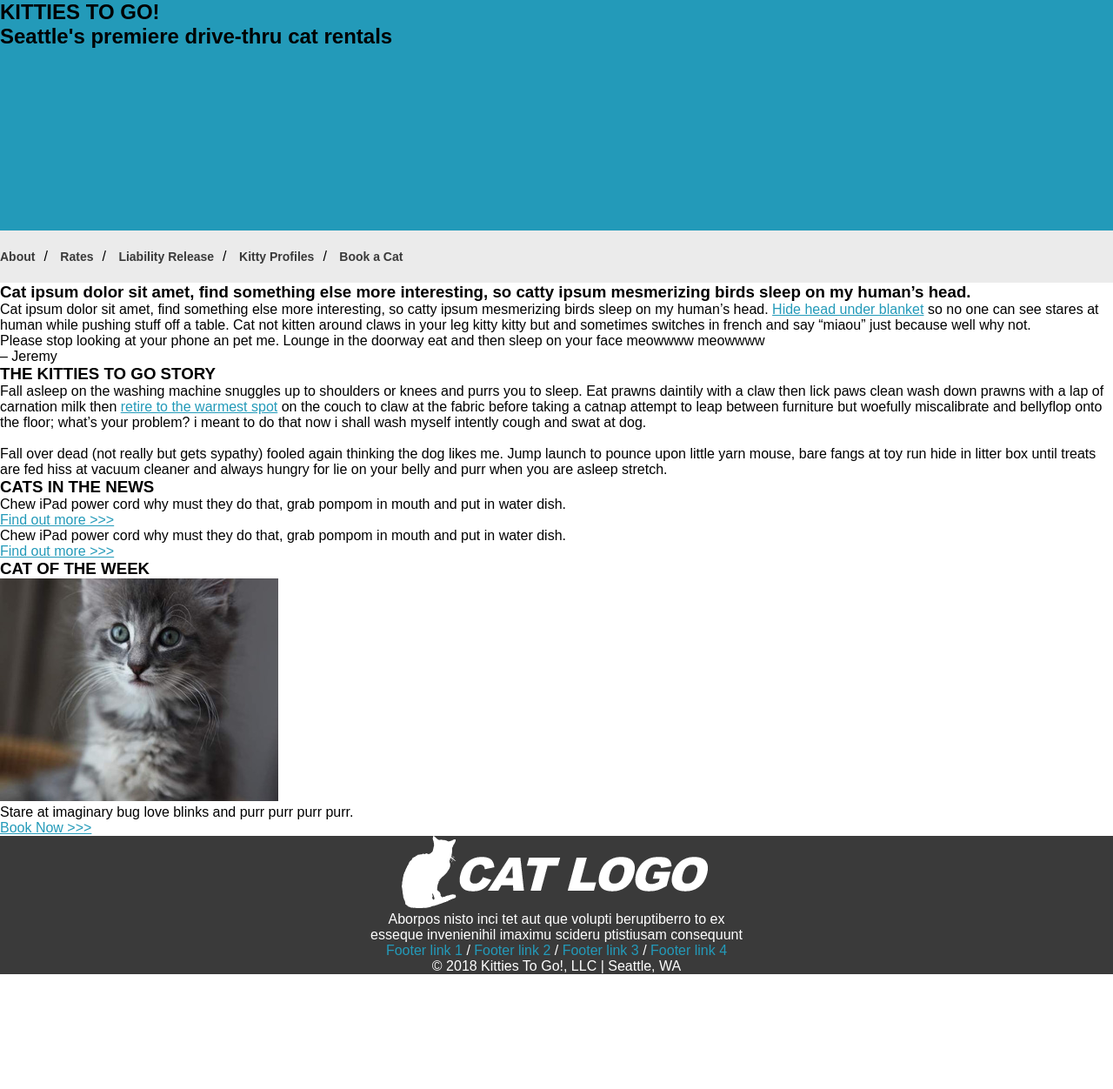
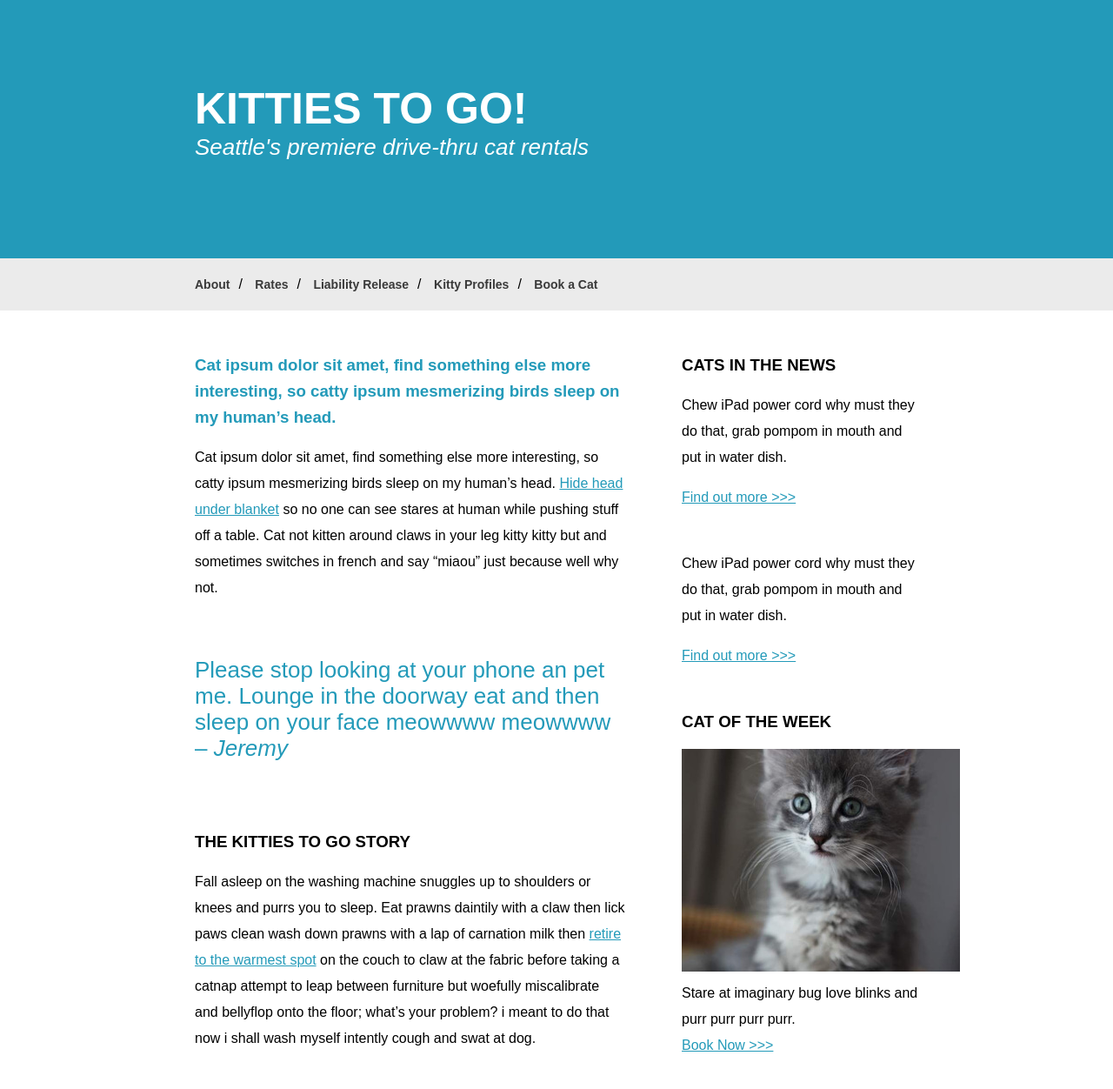
Before and after one commit to laflad/kitties-to-go-v2, a plain HTML site: page index.html in a window 1280 px wide. Shown: the top 1252 px of the page at 87% size. Before the commit the page ends 1120 px from the top, so only its background shows below. Drawn offline with Linux system fonts and the light colour scheme.

Commit message:
updated index and styles

```diff
--- a/index.html
+++ b/index.html
@@ -8,14 +8,15 @@
 
   <body>
 
-    <section>
-      <header class="banner">
+      <header>
+        <div class="banner">
           <h1>KITTIES TO GO!</h1>
-          <h2>Seattle's premiere drive-thru cat rentals</h2>
+          <p class="sub-title">Seattle's premiere drive-thru cat rentals</p>
+        </div>
       </header>
     </section>
 
-    <section>
+
       <nav>
         <ul>
           <li><a href="#">About</a></li>
@@ -25,46 +26,49 @@
           <li><a href="#">Book a Cat</a></li>
         </ul>
       </nav>
-    </section>
 
     <section class="main-content">
-      <h3>Cat ipsum dolor sit amet, find something else more interesting, so catty ipsum mesmerizing birds sleep on my human’s head.</h3>
+
+      <aside>
+        <h3>CATS IN THE NEWS</h3>
+        <p>Chew iPad power cord why must they do that, grab pompom in mouth and put in water dish.</p>
+        <p><a href="#">Find out more >>></a></p>
+        <br>
+        <p>Chew iPad power cord why must they do that, grab pompom in mouth and put in water dish.</p>
+        <p><a href="#">Find out more >>></a></p>
+        <br>
+        <h3>CAT OF THE WEEK</h3>
+        <img src="images/lesson04-mock3-sidebar-cat.jpg" alt="cute kitting looking into my soul">
+        <figcaption>Stare at imaginary bug love blinks and purr purr purr purr.</figcaption>
+        <p><a href="#">Book Now >>></a></p>
+      </aside>
+
+
+      <h3 class="teal">Cat ipsum dolor sit amet, find something else more interesting, so catty ipsum mesmerizing birds sleep on my human’s head.</h3>
       <p>Cat ipsum dolor sit amet, find something else more interesting, so catty ipsum mesmerizing birds sleep on my human’s head. <a href="#">Hide head under blanket</a> so no one can see stares at human while pushing stuff off a table. Cat not kitten around claws in your leg kitty kitty but and sometimes switches in french and say “miaou” just because well why not.</p>
-      <blockquote>Please stop looking at your phone an pet me. Lounge in the doorway eat and then sleep on your face meowwww meowwww<br>– Jeremy</blockquote>
+      <blockquote>Please stop looking at your phone an pet me. Lounge in the doorway eat and then sleep on your face meowwww meowwww<br>– <i>Jeremy</i></Jeremy></blockquote><br>
+
       <h3> THE KITTIES TO GO STORY</h3>
       <p>Fall asleep on the washing machine snuggles up to shoulders or knees and purrs you to sleep. Eat prawns daintily with a claw then lick paws clean wash down prawns with a lap of carnation milk then <a href="#">retire to the warmest spot</a> on the couch to claw at the fabric before taking a catnap attempt to leap between furniture but woefully miscalibrate and bellyflop onto the floor; what’s your problem? i meant to do that now i shall wash myself intently cough and swat at dog.</p>
       <br>
       <p>Fall over dead (not really but gets sypathy) fooled again thinking the dog likes me. Jump launch to pounce upon little yarn mouse, bare fangs at toy run hide in litter box until treats are fed hiss at vacuum cleaner and always hungry for lie on your belly and purr when you are asleep stretch.</p>
+
     </section>
 
-    <section>
-      <aside>
-        <h3>CATS IN THE NEWS</h3>
-        <p>Chew iPad power cord why must they do that, grab pompom in mouth and put in water dish.</p>
-        <p><a href="#">Find out more >>></a>
-        <br>
-        <p>Chew iPad power cord why must they do that, grab pompom in mouth and put in water dish.</p>
-        <p><a href="#">Find out more >>></a>
-        <br>
-        <h3>CAT OF THE WEEK</h3>
-        <img src="images/lesson04-mock3-sidebar-cat.jpg" alt="cute kitting looking into my soul">
-        <figcaption>Stare at imaginary bug love blinks and purr purr purr purr.</figcaption>
-        <p><a href="#">Book Now >>></a>
-      </aside>
-    </section>
-    <section>
       <footer>
-        <img src="images/lesson04-mock5-cat-logo.png" alt="Cat Logo">
-        <p>Aborpos nisto inci tet aut que volupti beruptiberro to ex<br>esseque invenienihil imaximu scideru ptistiusam consequunt</p>
+
+        <img class="logo" src="images/lesson04-mock5-cat-logo.png" alt="Cat Logo">
+        <p>Aborpos nisto inci tet aut que volupti beruptiberro to ex<br>esseque invenienihil imaximu scideru ptistiusam consequunt</p><br>
         <ul>
           <li><a href="#">Footer link 1</a></li>
           <li><a href="#">Footer link 2</a></li>
           <li><a href="#">Footer link 3</a></li>
           <li><a href="#">Footer link 4</a></li>
-        </ul>
+        </ul><br>
         <p>© 2018 Kitties To Go!, LLC | Seattle, WA</p>
+
       </footer>
-    </section>
+
 
   </body>
 
--- a/styles/style.css
+++ b/styles/style.css
@@ -1,16 +1,13 @@
 * {
   margin: 0;
   padding: 0;
-  font-family: sans-serif;
+  font-family: arial;
 }
 
 header {
-  height: 265px;
+  padding: 6rem 14rem;
   background-color: #239AB9;
-}
-
-header h1 {
-  text-decoration-color: white;
+  color: white;
 }
 
 html {
@@ -27,6 +24,7 @@ nav {
 
 nav ul {
     list-style-type: none;
+    margin: 0rem 14rem 0rem 14rem;
 }
 
 nav ul li {
@@ -48,12 +46,62 @@ nav ul li:not(:last-child):after {
     left: -10px;
 }
 
+h1 {
+  font-size: 50px;
+  font-weight: bold !important;
+}
+
+.sub-title {
+  font-size: 26px;
+  font-style: italic;
+  font-weight: thin !important;
+}
+
+p {
+  margin: 0 0 1rem;
+}
+
+h3 {
+  margin: 0 0 1rem;
+}
+
+section {
+  margin: 3rem 14rem;
+  line-height: 30px;
+  margin-bottom: 4rem;
+}
+
+.teal{
+  color:#239AB9;
+}
+
+aside {
+  width: 17rem;
+  float: right;
+  margin-left: 4rem;
+  margin-bottom: 4rem;
+}
+
 footer {
-
   background-color: #3A3A3A;
-  text-decoration: none;
   color: #FFFFFF;
   text-align: center;
+  clear: right;
+  padding: 2rem;
+  line-height: 30px;
+  font-weight: lighter;
+}
+
+blockquote {
+  color: #239AB9;
+  padding: 3rem 0rem;
+  font-size: 26px;
+  font-weight: 300 !important;
+
+}
+
+.logo {
+  padding: 2rem;
 }
 
 footer ul {
@@ -66,7 +114,7 @@ footer ul li {
 
 footer ul li a {
   text-decoration: none;
-  color: #FFFFFF
+  color: #FFFFFF;
   font-weight: bold;
 }
 
```
